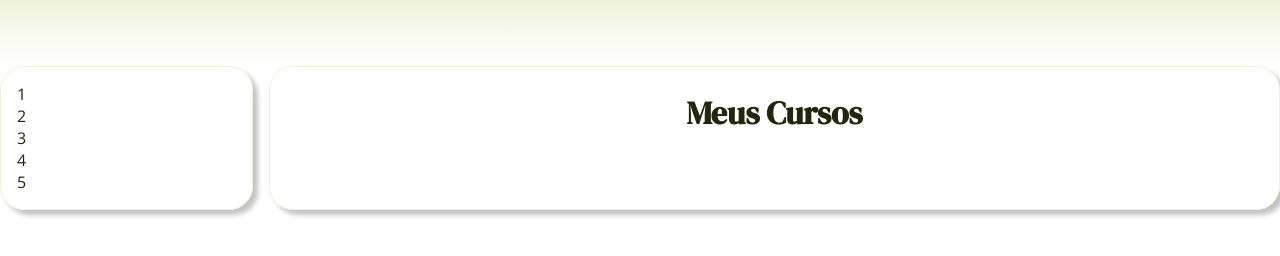
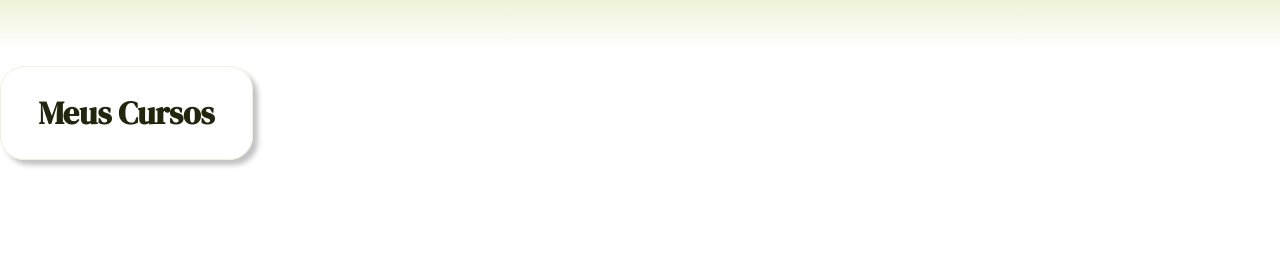
Before and after one commit to juliogramos/AVA-Educa-Plus, a website with bundled scripts: page dashboard/dashboard.html in a window 1280 px wide. Built offline with nearby package versions, Linux system fonts and the light colour scheme.

Commit message:
remove barra lateral inserida manualmente

```diff
--- a/dashboard/dashboard.html
+++ b/dashboard/dashboard.html
@@ -18,20 +18,10 @@
         <link rel="stylesheet" href="./dashboard.css" />
     </head>
     <body>
-        <!-- Cabeçalho inserido dinâmicamente TBD -->
-        <header></header>
+        <!-- Cabeçalho inserido dinâmicamente -->
 
         <div class="container">
-            <!-- Barra lateral inserida dinâmicamente TBD -->
-            <aside class="shadow-default">
-                <ul>
-                    <li>1</li>
-                    <li>2</li>
-                    <li>3</li>
-                    <li>4</li>
-                    <li>5</li>
-                </ul>
-            </aside>
+            <!-- Barra lateral inserida dinâmicamente -->
 
             <main class="shadow-default">
                 <h1>Meus Cursos</h1>
```
